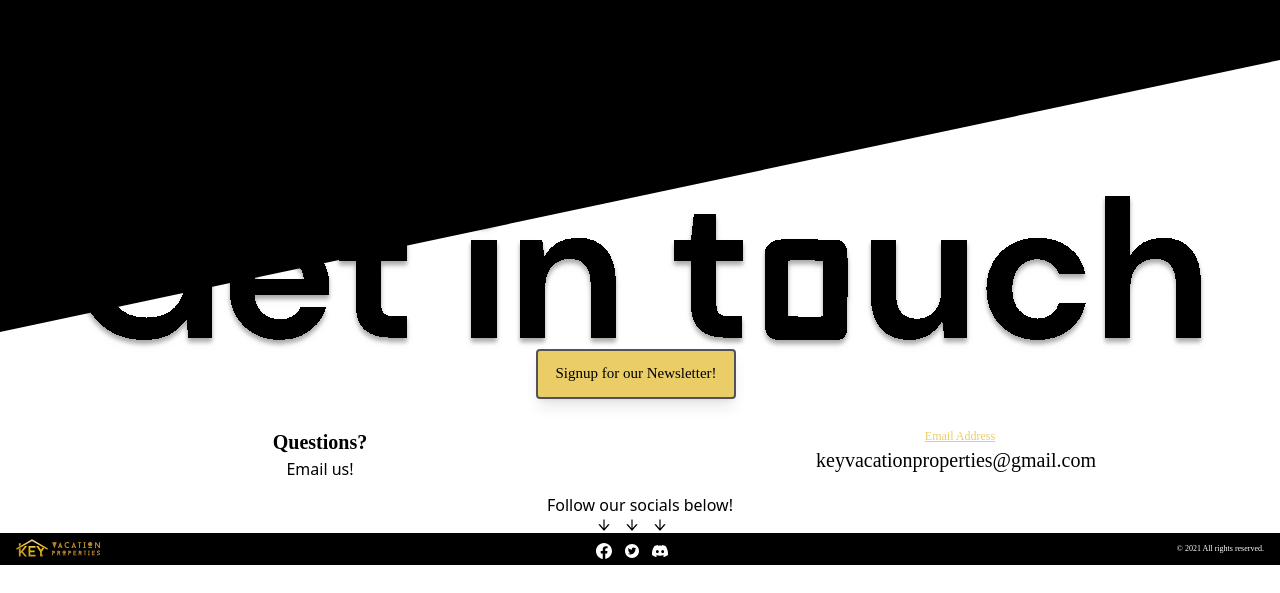
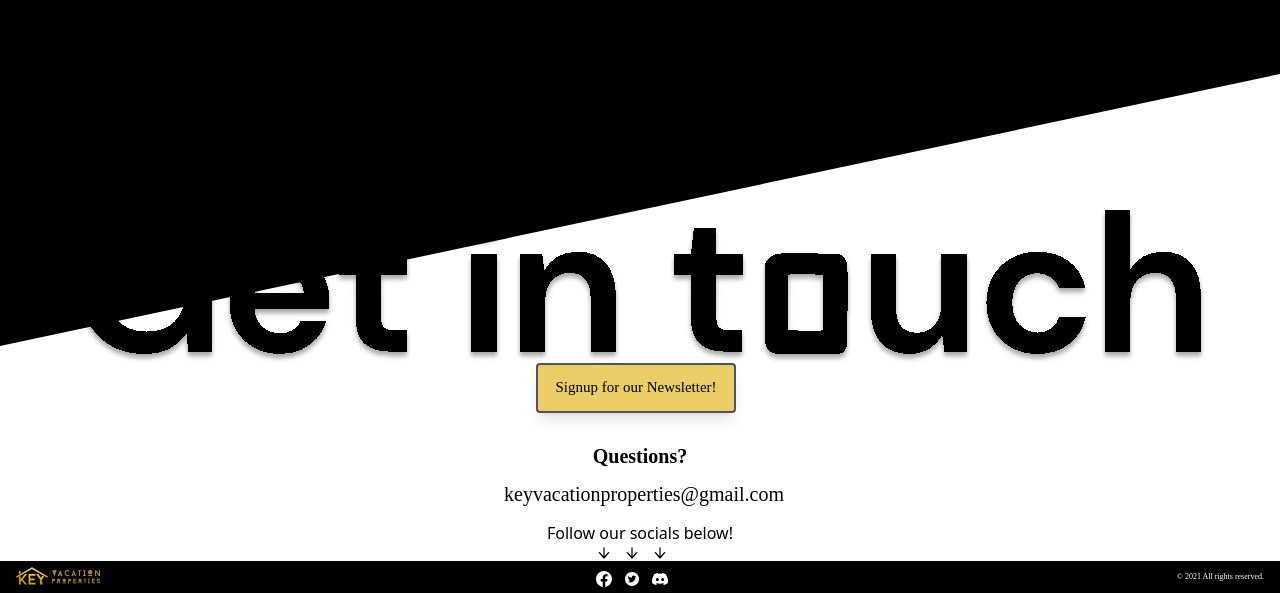
Before and after one commit to Stark-program/kvp-website, a Next.js app: page / in a window 1280 px wide. Shown: the part 2017-2610 px from the top of the page. Before the commit the page ends 2582 px from the top, so only its background shows below. Built offline with nearby package versions, Linux system fonts and the light colour scheme.

Commit message:
reorganized the newsletter section

```diff
--- a/pages/index.js
+++ b/pages/index.js
@@ -1060,18 +1060,17 @@ export default function Home() {
               Signup for our Newsletter!
             </button>
           </div>
-          <div className="flex flex-row mb-1 mt-6">
-            <div className="flex flex-col basis-1/2 text-center mb-2">
+          <div className="flex flex-col mb-1 mt-6">
+            <div className="flex flex-col text-center mb-2">
               <h1 className="font-body-header font-bold text-[20px]">
                 Questions?
               </h1>
-              <p>Email us!</p>
             </div>
-            <div className="flex flex-col basis-1/2 text-center mb-2">
-              <h4 className="text-[12px] text-logo-gold font-body-header font-medium underline">
+            <div className="flex flex-row space-x-4 text-center justify-center mb-2 ml-2">
+              {/* <h4 className="text-[12px] text-logo-gold font-body-header font-medium underline align-middle">
                 Email Address
-              </h4>
-              <p className="font-body-header text-[20px] font-medium pr-2">
+              </h4> */}
+              <p className=" text-right font-body-header text-[20px] font-medium ">
                 keyvacationproperties@gmail.com
               </p>
             </div>
```
